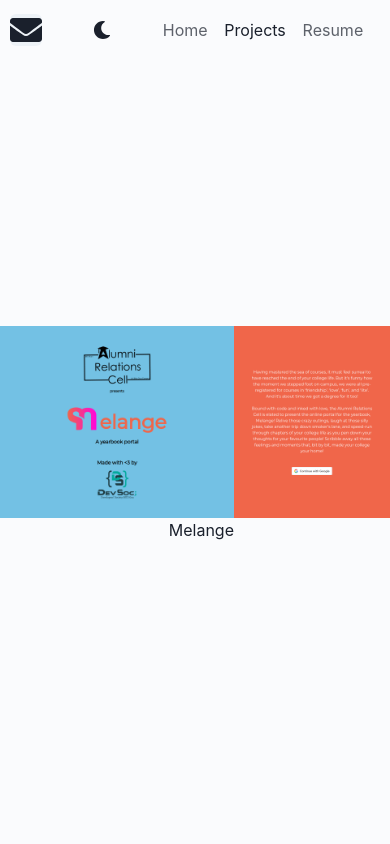
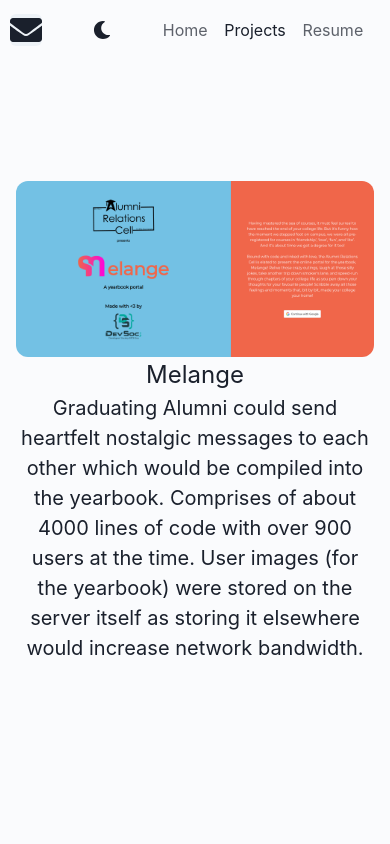
Before and after one commit to ananth243/ananth243.github.io, a React (Vite) app: page / in a window 390 px wide. Both pictures are taken after a click on the item "Projects". Shown: the top 844 px of the page. Built offline with nearby package versions, Linux system fonts and the light colour scheme.

Commit message:
Added mobile view

```diff
--- a/src/App.jsx
+++ b/src/App.jsx
@@ -3,13 +3,17 @@
 import { useNavState } from "./components/Navbar";
 import { AnimatePresence } from "framer-motion";
 import Projects from "./Projects";
+import useWindowSize from "./util/useWindowSize";
+import MobileView from "./MobileView";
 
 function App() {
   const { home, projects } = useNavState();
+  const { width } = useWindowSize();
   return (
     <AnimatePresence>
       {home && <Profile />}
-      {projects && <Projects />}
+      {projects && width >= 1000 && <Projects />}
+      {projects && width < 1000 && <MobileView />}
     </AnimatePresence>
   );
 }
--- /dev/null
+++ b/src/MobileView.jsx
@@ -0,0 +1,83 @@
+import {
+  Box,
+  Flex,
+  Image,
+  Link,
+  Text,
+  useColorModeValue,
+} from "@chakra-ui/react";
+import {
+  motion,
+  useMotionValueEvent,
+  useScroll,
+  useSpring,
+} from "framer-motion";
+import React, { useEffect, useState } from "react";
+import AnimateName from "./components/AnimateName";
+import { projects } from "./util/exp";
+
+function MobileView() {
+  useEffect(() => {
+    document.querySelector("html").style.scrollSnapType = "y mandatory";
+    return () => (document.querySelector("html").style.scrollSnapType = "none");
+  }, []);
+  const footerBackground = useColorModeValue("dark.100", "light.100");
+  const { scrollYProgress } = useScroll();
+  const [sign, setSign] = useState(false);
+  useMotionValueEvent(scrollYProgress, "change", (latest) => {
+    if (latest == 1) setSign(true);
+    else setSign(false);
+  });
+
+  const scaleX = useSpring(scrollYProgress, {
+    stiffness: 100,
+    damping: 30,
+    restDelta: 0.001,
+  });
+  return (
+    <>
+      <Box
+        as={motion.div}
+        initial={{ opacity: 0 }}
+        animate={{ opacity: 1 }}
+        exit={{ opacity: 0 }}
+      >
+        {projects.map(({ name, photo, url, description }) => (
+          <Flex
+            flexDirection="column"
+            scrollSnapAlign="center"
+            justifyContent="center"
+            alignItems="center"
+            height="100vh"
+            padding="4"
+          >
+            <Image src={photo} borderRadius="xl" />
+            <Flex alignItems="center" flexDirection="column">
+              <Link fontSize="2xl" target="_blank" href={url}>
+                {name}
+              </Link>
+              <Text fontSize="xl" textAlign={"center"}>
+                {description}
+              </Text>
+            </Flex>
+          </Flex>
+        ))}
+        <Box
+          as={motion.div}
+          background={footerBackground}
+          style={{
+            scaleX,
+            position: "fixed",
+            left: 0,
+            right: 0,
+            height: "5px",
+            bottom: "100px",
+          }}
+        />
+        {sign && <AnimateName sign={sign} />}
+      </Box>
+    </>
+  );
+}
+
+export default MobileView;
--- a/src/Projects.jsx
+++ b/src/Projects.jsx
@@ -1,3 +1,4 @@
+import React, { useEffect, useState } from "react";
 import {
   motion,
   useMotionValueEvent,
@@ -8,20 +9,17 @@
 import Project from "./components/Project";
 import { projects } from "./util/exp";
 import AnimateName from "./components/AnimateName";
-import { useEffect, useState } from "react";
 import useWindowSize from "./util/useWindowSize";
-
 import "./assets/styles/projects.css";
-import MobileView from "./components/MobileView";
 
 export default function Projects() {
   useEffect(() => {
     document.querySelector("html").style.scrollSnapType = "y mandatory";
+    return () => (document.querySelector("html").style.scrollSnapType = "none");
   }, []);
   const footerBackground = useColorModeValue("dark.100", "light.100");
   const { scrollYProgress } = useScroll();
   const [sign, setSign] = useState(false);
-  const { width } = useWindowSize();
   useMotionValueEvent(scrollYProgress, "change", (latest) => {
     if (latest == 1) setSign(true);
     else setSign(false);
@@ -32,13 +30,13 @@
     damping: 30,
     restDelta: 0.001,
   });
+
   return (
     <Box
       as={motion.div}
       initial={{ opacity: 0 }}
       animate={{ opacity: 1 }}
       exit={{ opacity: 0 }}
-      className="scrollbar"
     >
       {projects.map((project, index) => (
         <Project index={index} key={index} {...project} />
--- a/src/components/MobileView.jsx
+++ /dev/null
@@ -1,16 +0,0 @@
-import { Box, Flex, Image, Link, Text } from "@chakra-ui/react";
-import React, { useEffect } from "react";
-
-function MobileView({ name, photo, description, url }) {
-  return (
-    <Flex flexDirection="column" justifyContent="center" alignItems="center">
-      <Image src={photo} />
-      <Link target="_blank" href={url}>
-        {name}
-      </Link>
-      <Text>{description}</Text>
-    </Flex>
-  );
-}
-
-export default MobileView;
```
